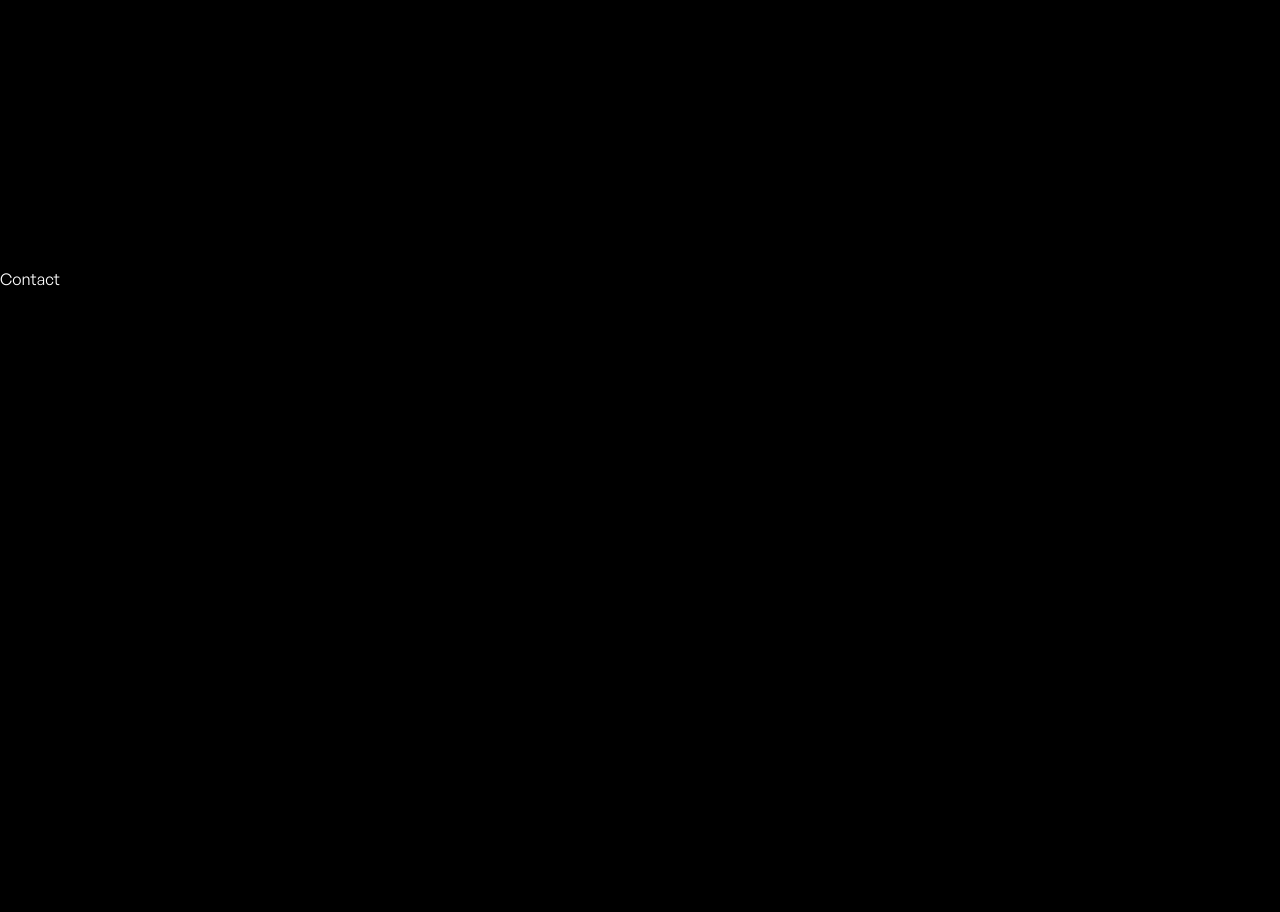
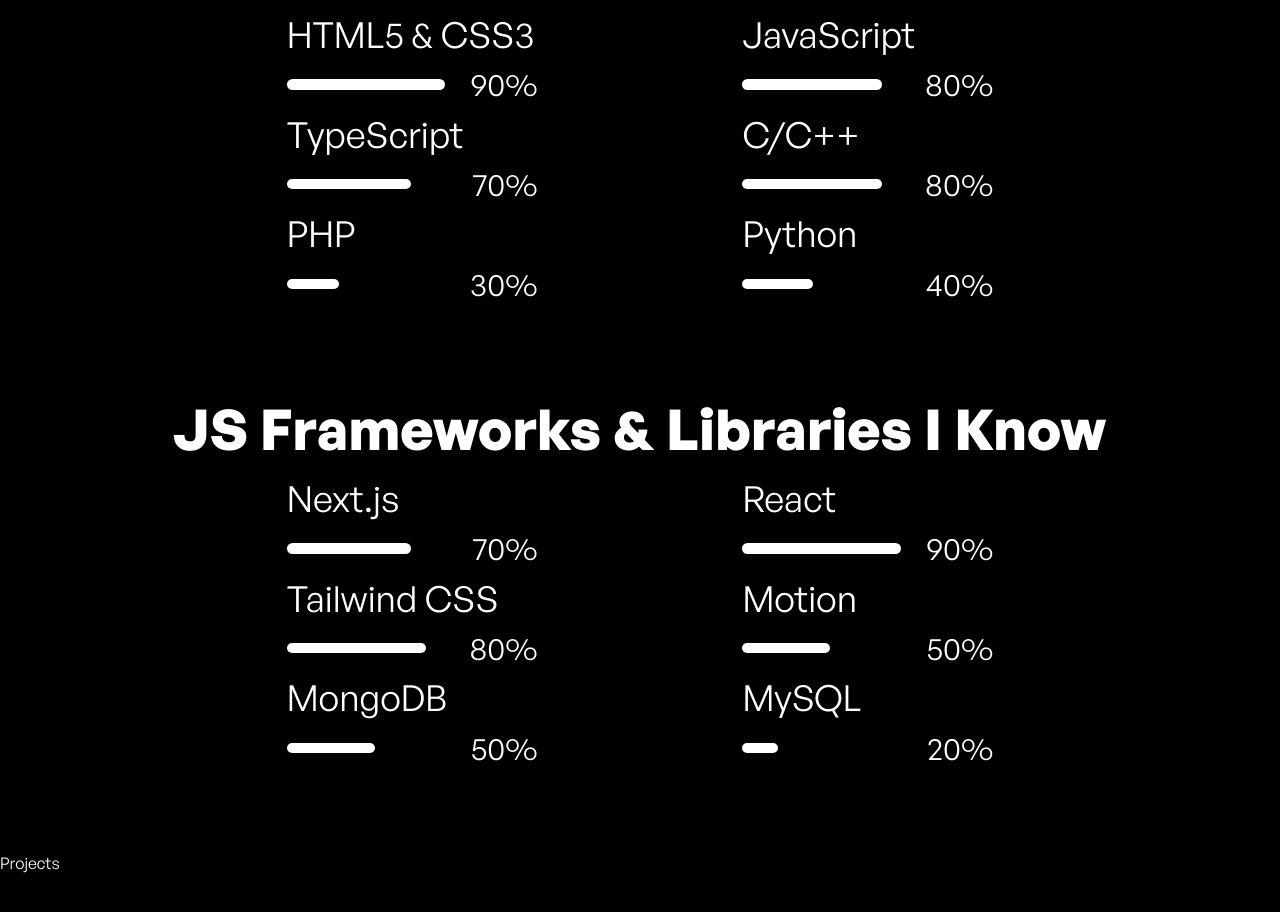
Before and after one commit to m96fa-1/my-portfolio, a React (Vite) app: page / in a window 1280 px wide. Shown: the part 1976-2888 px from the top of the page. Before the commit the page ends 2643 px from the top, so only its background shows below. Built offline with nearby package versions, Linux system fonts and the light colour scheme.

Commit message:
Added languages section

```diff
--- a/src/components/AboutSection.tsx
+++ b/src/components/AboutSection.tsx
@@ -18,10 +18,10 @@
 
       animate(image, { opacity: 1 }, { duration: 2, ease: 'easeIn' });
       animate([
-        [popup, { x: '25vw' }, { duration: 0.3, ease: 'easeOut', at: 2 }],
-        [popup, { scale: 1.1, rotate: 1.5 }, { duration: 0.5, ease: 'easeOut', at: '-0.1s' }],
+        [popup, { x: '25vw' }, { duration: 0.4, ease: 'easeOut', at: 2 }],
+        [popup, { scale: 1.1, rotate: 1.5 }, { duration: 0.72, ease: 'easeOut', at: '-0.1s' }],
         [popup, { scale: 1, rotate: 0 }, { duration: 0.5, ease: 'anticipate' }],
-        [popup, { x: screenWidth['sm'] ? '-50vw' : '125vw', scale: 1 }, { duration: 0.3, ease: 'easeIn' }],
+        [popup, { x: screenWidth['sm'] ? '-50vw' : '125vw', scale: 1 }, { duration: 0.4, ease: 'easeIn' }],
       ]);
     }
   }, [imageInView]);
@@ -46,7 +46,7 @@
         className='sm:w-[calc(100vw/2)] px-8 py-2 sm:p-4 text-[4vw] sm:text-[3vw] lg:text-[2.5vw] 2xl:text-[2vw]'
         initial={{ y: 10, opacity: 0 }}
       >
-        My name is Mustafa Al-Ali. As a junior full-stack web developer I mainly develop web apps using <b>JavaScript</b> frameworks such as <b>Next.js</b> and <b>React</b>. I also had some experience building desktop apps and games using <b>C++</b> with <b>SFML</b> and <b>OpenGL</b> libraries. I look forward to dive deeply into the world of web development and learn to build something new each day.
+        My name is Mustafa Al-Ali. As a junior full-stack web developer I mainly develop web applications using <b>JavaScript</b> frameworks such as <b>Next.js</b> and <b>React</b>. I also had some experience building desktop applications and games using <b>C++</b> with <b>SFML</b> and <b>OpenGL</b> libraries. I look forward to dive deeply into the world of web development and learn to build something new each day.
       </motion.p>
       <motion.div
         ref={popupRef}
--- /dev/null
+++ b/src/components/LanguagesSection.tsx
@@ -0,0 +1,77 @@
+import * as motion from 'motion/react-client'
+import clsx from 'clsx';
+
+/**
+ * TODO - Think about what structure will you be implementing to this section:
+ * 1- Making every language a hoverable element.
+ * 2- Making left to right and right to left animations for languages,
+ *    delayed animations for the percentage bars and bottom-up animation
+ *    for headings.
+ * 3- Colors?
+ */
+
+export default function LanguagesSection() {
+  const languageElements = languagesList.map((value, index) => (
+    <li key={index} className='w-[calc(4vw*7)] flex flex-col text-[4vw] sm:w-[calc(3.5vw*7)] sm:text-[3.5vw] lg:w-[calc(1024px*0.035*7)] lg:text-[calc(1024px*0.035)]'>
+      {value.name}
+      <div className='w-full flex items-center gap-2 text-[3vw] lg:text-[calc(1024px*0.03)]'>
+        <Bar className='flex-1 h-[1vw] lg:h-[calc(1024px*0.01)] bg-black' percentage={value.percentage} />
+        {value.percentage}%
+      </div>
+    </li>
+  ));
+
+  const frameworkElements = frameworksList.map((value, index) => (
+    <li key={index} className='w-[calc(4vw*7)] flex flex-col text-[4vw] sm:w-[calc(3.5vw*7)] sm:text-[3.5vw] lg:w-[calc(1024px*0.035*7)] lg:text-[calc(1024px*0.035)]'>
+      {value.name}
+      <div className='w-full flex items-center gap-2 text-[3vw] lg:text-[calc(1024px*0.03)]'>
+        <Bar className='flex-1 h-[1vw] lg:h-[calc(1024px*0.01)] bg-black' percentage={value.percentage} />
+        {value.percentage}%
+      </div>
+    </li>
+  ));
+
+  return (
+    <section id='languages' className='my-20 flex flex-col items-center'>
+      <h2 className='text-[5.5vw] lg:text-[calc(1024px*0.055)] font-bold'>Programming Languages I Know</h2>
+      <ul className='grid grid-cols-2 gap-x-[20vw] lg:gap-x-[calc(1024px*0.20)]'>
+        {languageElements}
+      </ul>
+      <h2 className='mt-20 text-[5.5vw] lg:text-[calc(1024px*0.055)] font-bold'>JS Frameworks & Libraries I Know</h2>
+      <ul className='grid grid-cols-2 gap-x-[20vw] lg:gap-x-[calc(1024px*0.20)]'>
+        {frameworkElements}
+      </ul>
+    </section>
+  );
+}
+
+function Bar({ className, percentage }: { className?: string, percentage: number }) {
+  return (
+    <div className={clsx(className, 'rounded-full')}>
+      <div
+        style={{
+          width: `${percentage}%`
+        }}
+        className='h-full bg-white rounded-full'
+      />
+    </div>
+  );
+}
+
+const languagesList = [
+  { name: 'HTML5 & CSS3', percentage: 90 },
+  { name: 'JavaScript', percentage: 80 },
+  { name: 'TypeScript', percentage: 70 },
+  { name: 'C/C++', percentage: 80 },
+  { name: 'PHP', percentage: 30 },
+  { name: 'Python', percentage: 40 },
+];
+
+const frameworksList = [
+  { name: 'Next.js', percentage: 70 },
+  { name: 'React', percentage: 90 },
+  { name: 'Tailwind CSS', percentage: 80 },
+  { name: 'Motion', percentage: 50 },
+  { name: 'MongoDB', percentage: 50 },
+  { name: 'MySQL', percentage: 20 },
+];
--- a/src/components/Main.tsx
+++ b/src/components/Main.tsx
@@ -1,14 +1,13 @@
 import IntroSection from './IntroSection';
 import AboutSection from './AboutSection';
+import LanguagesSection from './LanguagesSection';
 
 export default function Main({ screenWidth }: { screenWidth: any }) {
   return (
     <main>
       <IntroSection />
       <AboutSection screenWidth={screenWidth} />
-      <section id='languages' className=''>
-        <h2>Languages I Know</h2>
-      </section>
+      <LanguagesSection />
       <section id='projects' className='min-h-[50vh]'>
         Projects
       </section>
```
